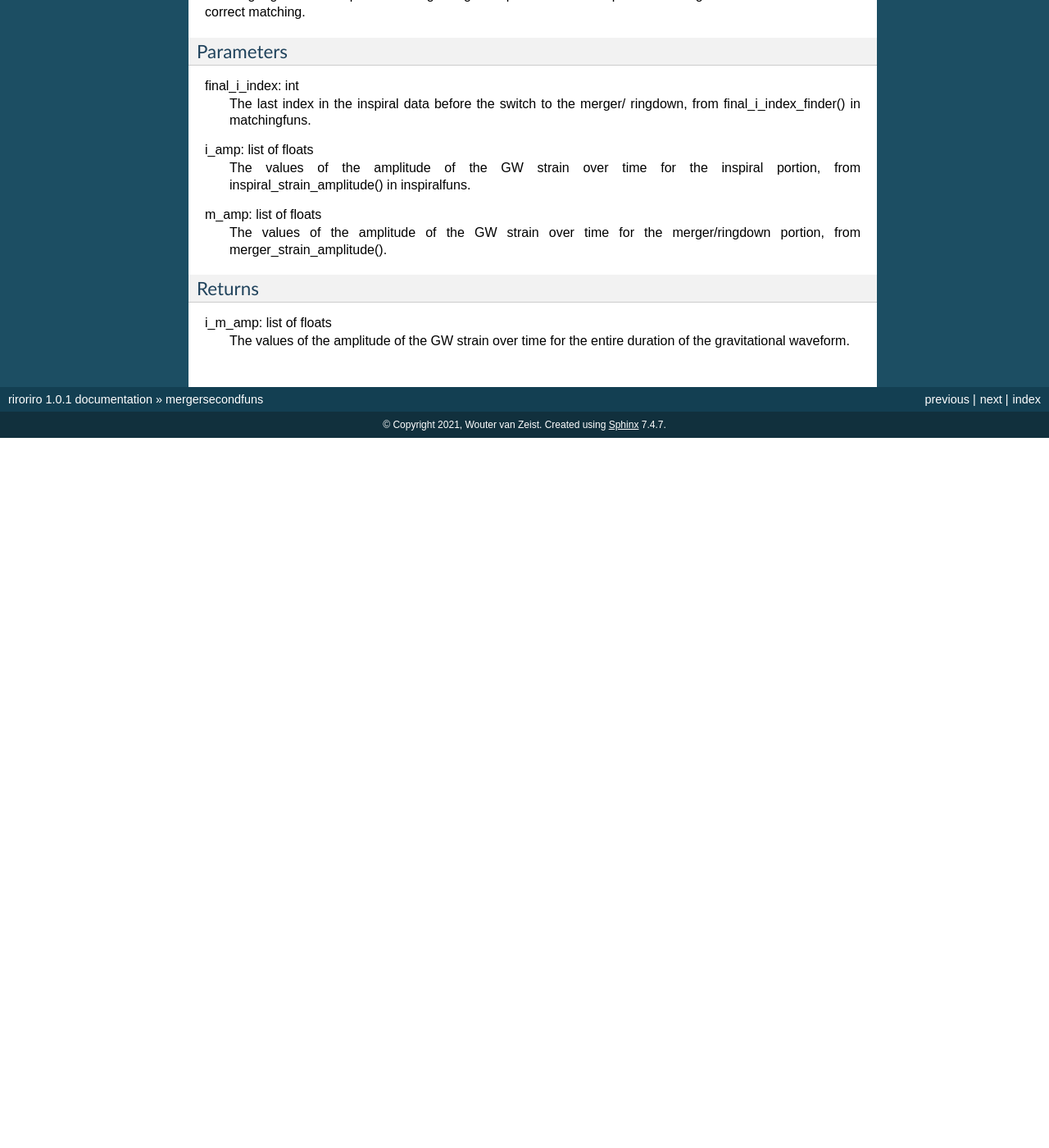
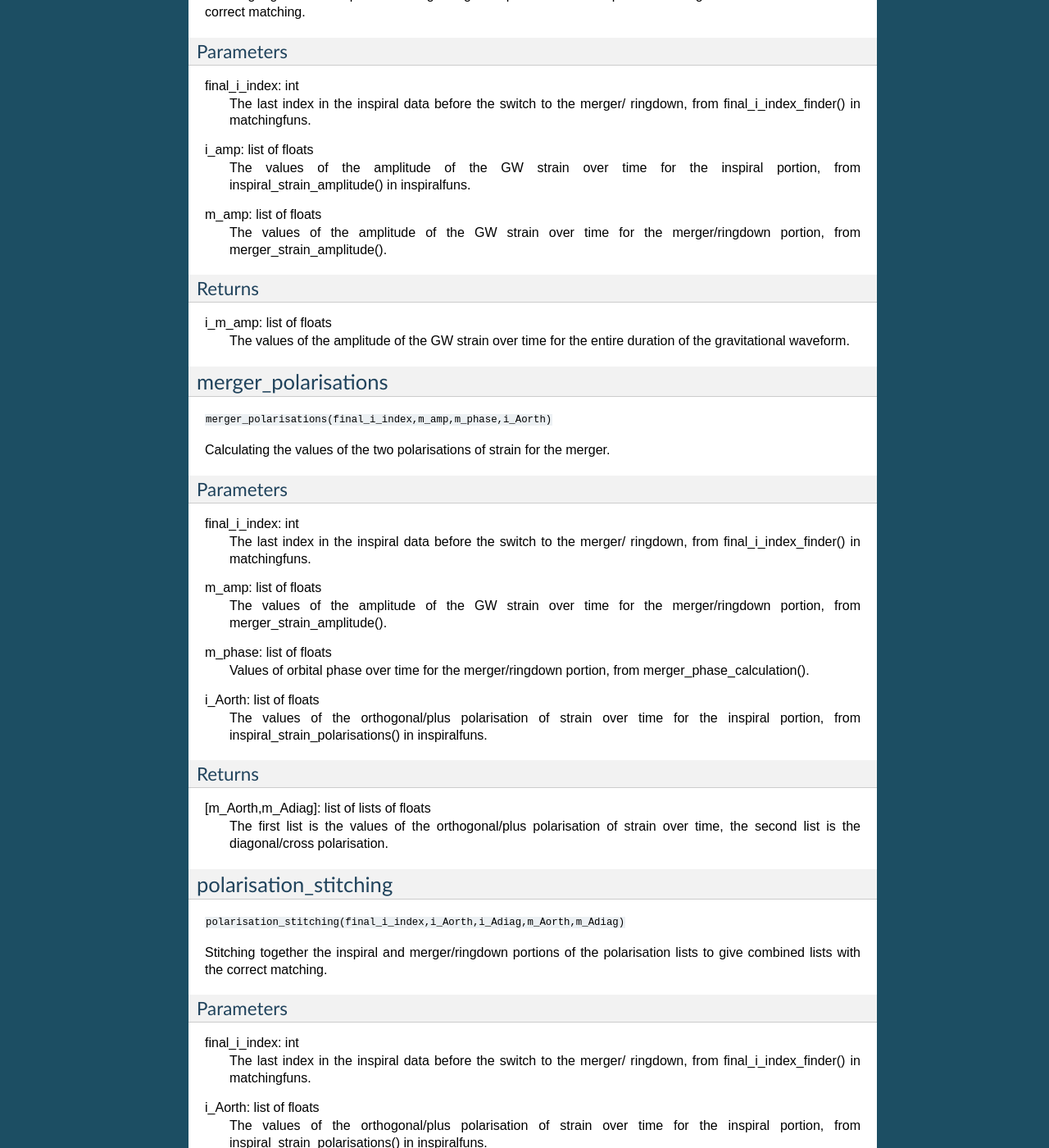
Before and after one commit to wvanzeist/riroriro, a Sphinx documentation site: the page built from docs/riroriro/mergersecondfuns.rst, in a window 1280 px wide and 1400 px high, scrolled down 2236 px. Shown: the whole window at 82% size. Built offline with Sphinx 7.4.7, drawn with Linux system fonts in a browser that asks for light colours; pages that are not in the unit, such as notebooks, are missing from menus; before the commit the page ends 2770 px from its top, so only the background shows below that; some of the changed text lies outside the part shown.

Commit message:
Docs and tests for merger polarisations

```diff
--- a/docs/riroriro/mergersecondfuns.rst
+++ b/docs/riroriro/mergersecondfuns.rst
@@ -122,3 +122,66 @@ Returns
 i_m_amp: list of floats
     The values of the amplitude of the GW strain over time for the entire
     duration of the gravitational waveform.
+
+merger_polarisations
+====================
+
+``merger_polarisations(final_i_index,m_amp,m_phase,i_Aorth)``
+
+Calculating the values of the two polarisations of strain for the merger.
+
+Parameters
+----------
+final_i_index: int
+    The last index in the inspiral data before the switch to the merger/
+    ringdown, from final_i_index_finder() in matchingfuns.
+m_amp: list of floats
+    The values of the amplitude of the GW strain over time for the
+    merger/ringdown portion, from merger_strain_amplitude().
+m_phase: list of floats
+    Values of orbital phase over time for the merger/ringdown portion, from
+    merger_phase_calculation().
+i_Aorth: list of floats
+    The values of the orthogonal/plus polarisation of strain over time for
+    the inspiral portion, from inspiral_strain_polarisations() in
+    inspiralfuns.
+
+Returns
+-------
+[m_Aorth,m_Adiag]: list of lists of floats
+    The first list is the values of the orthogonal/plus polarisation of
+    strain over time, the second list is the diagonal/cross polarisation.
+
+polarisation_stitching
+======================
+
+``polarisation_stitching(final_i_index,i_Aorth,i_Adiag,m_Aorth,m_Adiag)``
+
+Stitching together the inspiral and merger/ringdown portions of the
+polarisation lists to give combined lists with the correct matching.
+
+Parameters
+----------
+final_i_index: int
+    The last index in the inspiral data before the switch to the merger/
+    ringdown, from final_i_index_finder() in matchingfuns.
+i_Aorth: list of floats
+    The values of the orthogonal/plus polarisation of strain over time for
+    the inspiral portion, from inspiral_strain_polarisations() in
+    inspiralfuns.
+i_Adiag: list of floats
+    The values of the diagonal/cross polarisation of strain over time for
+    the inspiral portion, from inspiral_strain_polarisations() in
+    inspiralfuns.
+m_Aorth: list of floats
+    The values of the orthogonal/plus polarisation of strain over time for
+    the merger/ringdown portion, from merger_polarisations().
+m_Adiag: list of floats
+    The values of the diagonal/cross polarisation of strain over time for
+    the merger/ringdown portion, from merger_polarisations().
+
+Returns
+-------
+[i_m_Aorth,i_m_Adiag]: list of lists of floats
+    The first list is the combined orthogonal/plus polarisation values, the
+    second list is the combined diagonal/cross polarisation values.
```
Also changed, not shown: 2 other files.
